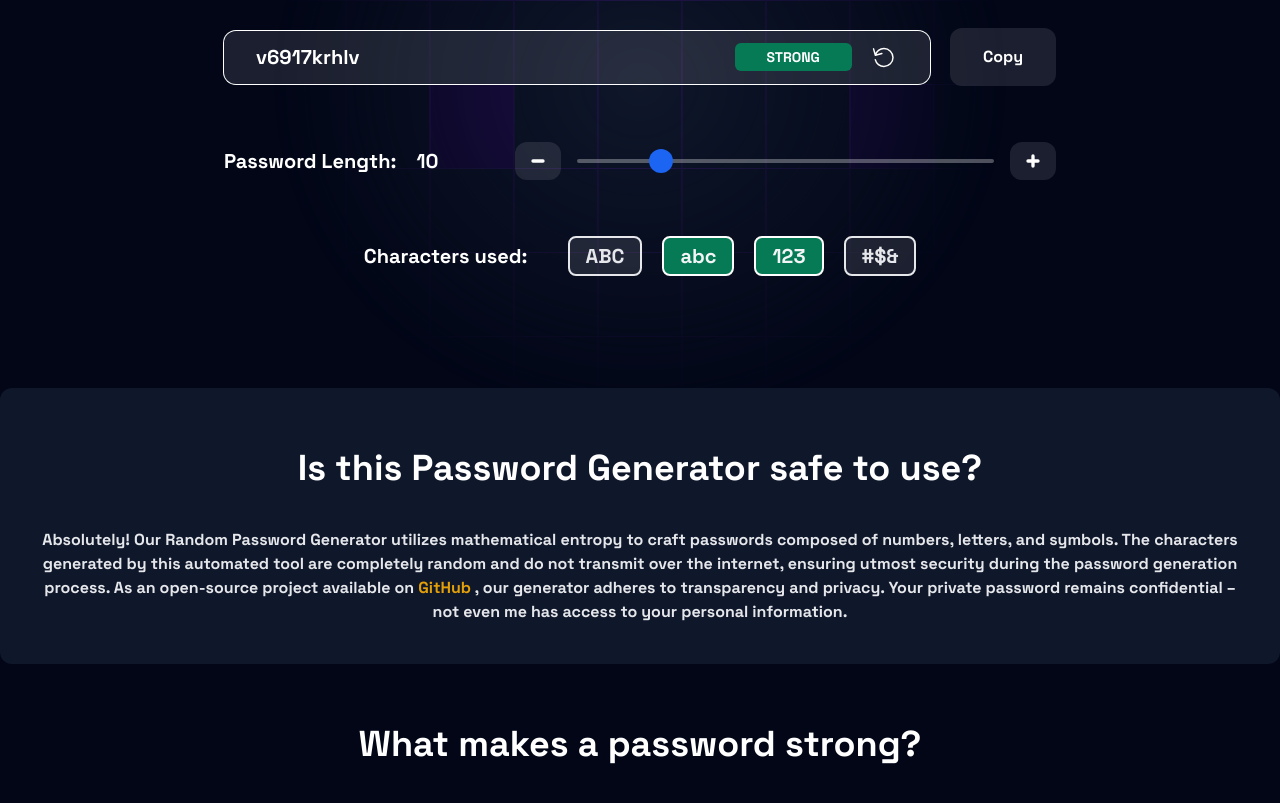
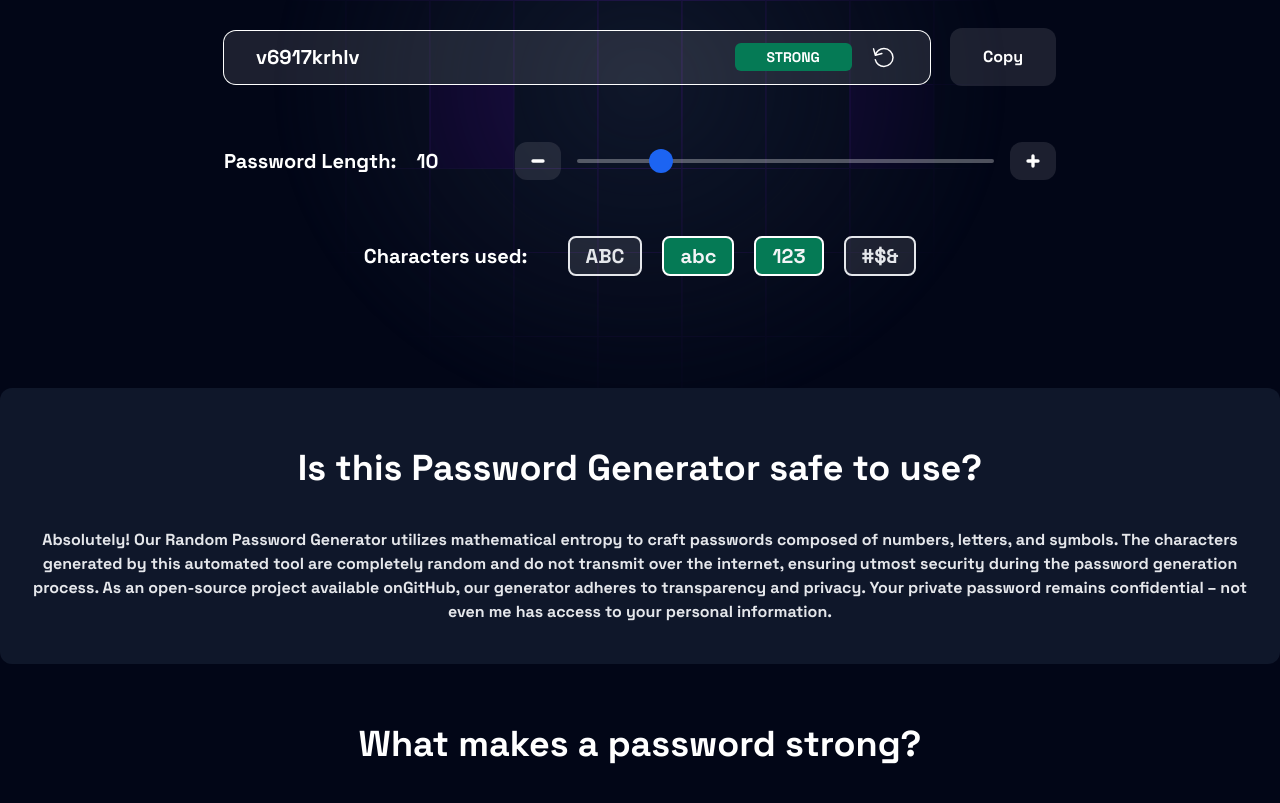
Before and after one commit to Swastikdan/Random-Password-Generator, a website: page index.html in a window 1280 px wide. Shown: the part 289-1092 px from the top of the page. Drawn offline with Linux system fonts and the light colour scheme.

Commit message:
link removed

```diff
--- a/index.html
+++ b/index.html
@@ -153,7 +153,7 @@
     <div class=" max-w-[85rem] px-4 sm:px-6 lg:px-8 mx-auto py-10 bg-slate-900 rounded-xl  ">
       <div class="text-center ">
         <h3 class="text-2xl text-white sm:text-4xl font-bold my-5 px-4 sm:px-6 lg:px-8"> Is this Password Generator safe to use? </h3>
-        <p class="pt-5 text-gray-200 text-base">Absolutely! Our Random Password Generator utilizes mathematical entropy to craft passwords composed of numbers, letters, and symbols. The characters generated by this automated tool are completely random and do not transmit over the internet, ensuring utmost security during the password generation process. As an open-source project available on <a class="text-yellow-400" href="https://github.com/Swastikdan/Random-Password-Generator" rel="noreferrer" target="_blank">GitHub </a>, our generator adheres to transparency and privacy. Your private password remains confidential – not even me has access to your personal information. </p>
+        <p class="pt-5 text-gray-200 text-base">Absolutely! Our Random Password Generator utilizes mathematical entropy to craft passwords composed of numbers, letters, and symbols. The characters generated by this automated tool are completely random and do not transmit over the internet, ensuring utmost security during the password generation process. As an open-source project available onGitHub, our generator adheres to transparency and privacy. Your private password remains confidential – not even me has access to your personal information. </p>
       </div>
     </div>
     <h3 class="text-center text-2xl text-white sm:text-4xl font-bold my-5 px-4 sm:px-6 lg:px-8 pt-10"> What makes a password strong? </h3>
```
